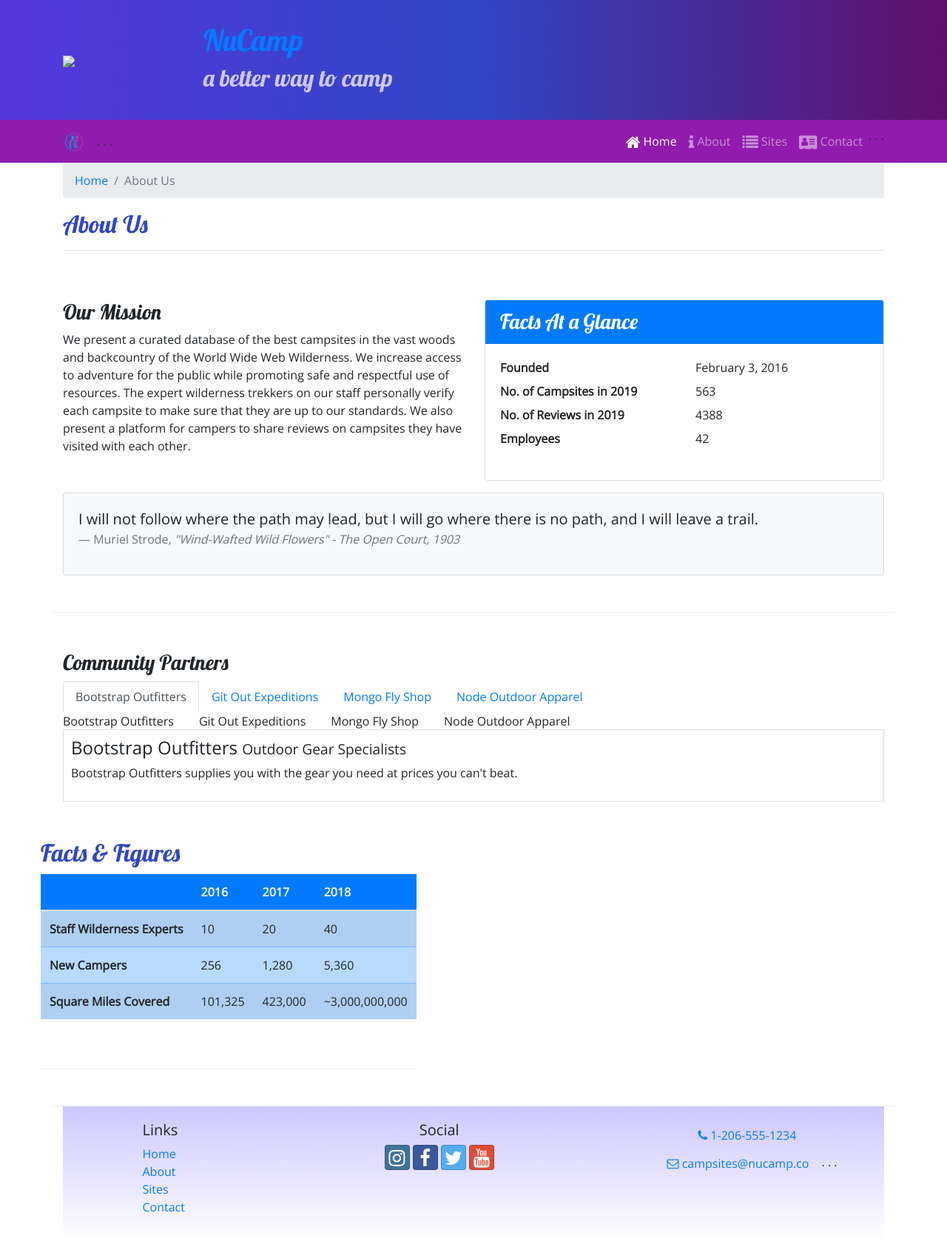
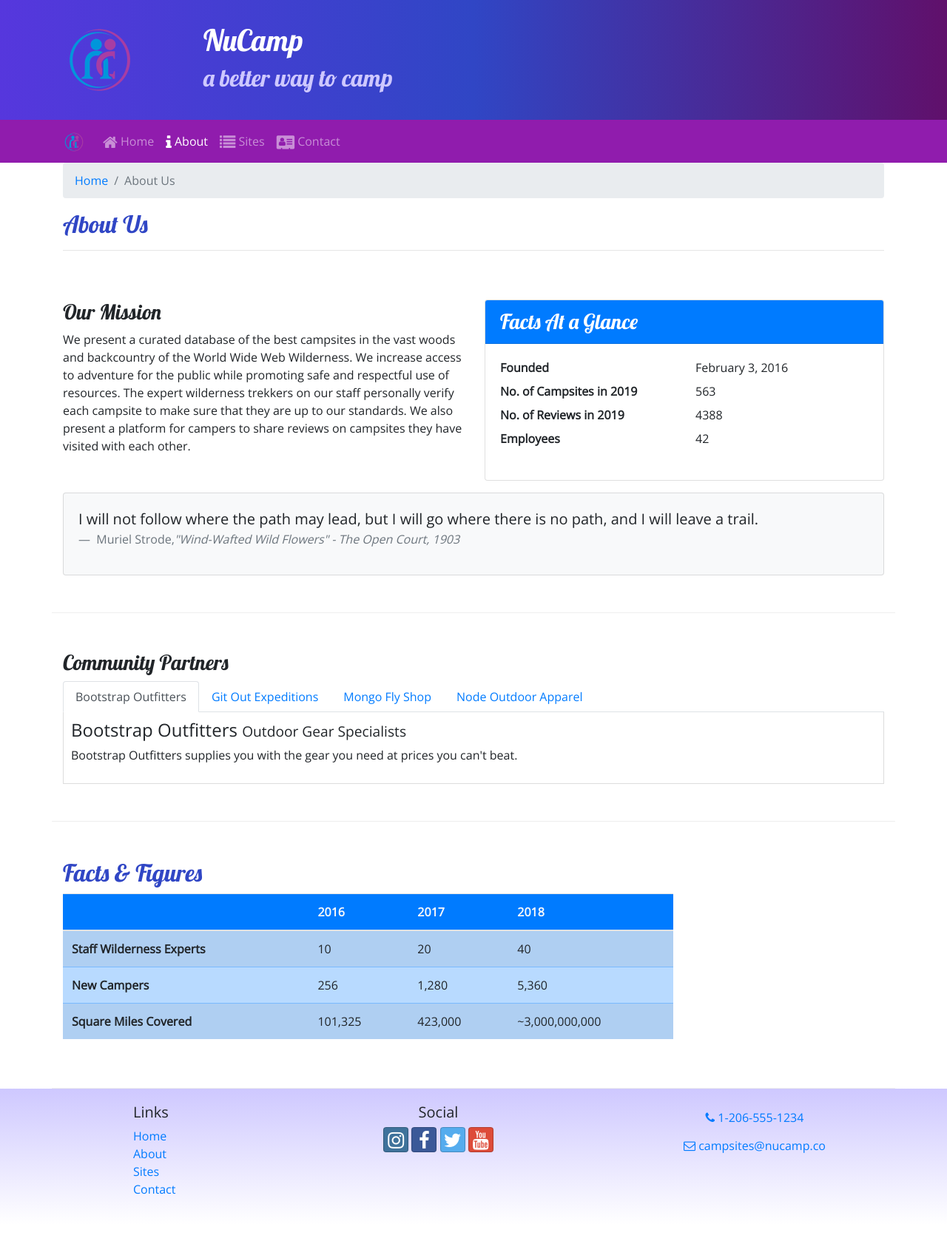
Before and after one commit to InAvision76/Nucamp-Bootstrap-Course, a website: page aboutus.html in a window 1280 px wide. Shown: the whole page at 74% size. After the commit the page ends 1656 px from the top, so only its background shows below. Drawn offline with nearby package versions, Linux system fonts and the light colour scheme.

Commit message:
Complete Tabs

```diff
--- a/aboutus.html
+++ b/aboutus.html
@@ -1,31 +1,38 @@
 <!DOCTYPE html>
 <html lang="en">
-
   <head>
     <!-- Required meta tags always come first -->
     <meta charset="utf-8" />
     <meta name="viewport" content="width=device-width, initial-scale=1" />
-
-    <!--Bootstrap CSS-->
-    <link rel="stylesheet" href="node_modules/bootstrap/dist/css/bootstrap.min.css"/>
-
-
-    <!--Additional CSS must be placed after Bootstrap CSS-->
-    <link rel="stylesheet" href="https://fonts.googleapis.com/css?family=Lobster|Open+Sans" />
+    <!-- Bootstrap CSS -->
+    <link
+      rel="stylesheet"
+      href="node_modules/bootstrap/dist/css/bootstrap.min.css"
+    />
+    <!-- Additional CSS must be placed after Bootstrap CSS -->
+    <link
+      rel="stylesheet"
+      href="node_modules/font-awesome/css/font-awesome.min.css"
+    />
+    <link
+      rel="stylesheet"
+      href="node_modules/bootstrap-social/bootstrap-social.css"
+    />
+    <link
+      rel="stylesheet"
+      href="https://fonts.googleapis.com/css?family=Lobster%7COpen+Sans"
+    />
     <link rel="stylesheet" href="css/styles.css" />
-    <link rel="stylesheet" href="node_modules/font-awesome/css/font-awesome.min.css"/>
-    <link rel="stylesheet" href="node_modules/bootstrap-social/bootstrap-social.css" />
-
     <title>NuCamp: A Better Way To Camp</title>
   </head>
-
   <body>
-
     <header class="jumbotron jumbotron-fluid">
       <div class="container">
         <div class="row">
           <div class="col-4 col-sm-3 col-md-2 align-self-center">
-                    <a href="index.html"><img src="/logo.png" class="img-fluid" />
+            <a href="index.html"
+              ><img src="img/logo.png" class="img-fluid"
+            /></a>
           </div>
           <div class="col">
             <h1>NuCamp</h1>
@@ -34,29 +41,45 @@
         </div>
       </div>
     </header>
-
     <nav class="navbar navbar-expand-sm navbar-dark sticky-top">
       <div class="container">
-                <a class="navbar-brand" href="index.html"><img src="img/logo.png" height="30" width="30" /></a>
-            <button class="navbar-toggler ml-auto" type="button" data-toggle="collapse" data-target="#nucampNavbar">
+        <a href="index.html" class="navbar-brand"
+          ><img src="img/logo.png" height="30" width="30"
+        /></a>
+        <button
+          type="button"
+          class="navbar-toggler"
+          data-toggle="collapse"
+          data-target="#nucampNavbar"
+        >
           <span class="navbar-toggler-icon"></span>
         </button>
         <div class="collapse navbar-collapse" id="nucampNavbar">
           <ul class="navbar-nav">
-                . . .
+            <li class="nav-item">
+              <a class="nav-link" href="index.html"
+                ><i class="fa fa-home fa-lg"></i> Home</a
+              >
+            </li>
+            <li class="nav-item active">
+              <a class="nav-link" href="#"
+                ><i class="fa fa-info fa-lg"></i> About</a
+              >
+            </li>
+            <li class="nav-item">
+              <a class="nav-link" href="#"
+                ><i class="fa fa-list fa-lg"></i> Sites</a
+              >
+            </li>
+            <li class="nav-item">
+              <a class="nav-link" href="contactus.html"
+                ><i class="fa fa-address-card fa-lg"></i> Contact</a
+              >
+            </li>
           </ul>
         </div>
-    <ul class="navbar-nav">
-        <li class="nav-item active"><a class="nav-link" href="#"><i class="fa fa-home fa-lg"></i> Home</a></li>
-        <li class="nav-item"><a class="nav-link" href="aboutus.html"><i class="fa fa-info fa-lg"></i> About</a></li>
-        <li class="nav-item"><a class="nav-link" href="#"><i class="fa fa-list fa-lg"></i> Sites</a></li>
-        <li class="nav-item"><a class="nav-link" href="contactus.html"><i class="fa fa-address-card fa-lg"></i> Contact</a></li>
-. . .
-    </ul>
+      </div>
     </nav>
-</nav>
-
-    <div>
     <div class="container">
       <div class="row">
         <div class="col">
@@ -68,12 +91,18 @@
           <hr />
         </div>
       </div>
-
-        <div>
       <div class="row row-content">
         <div class="col-sm-6">
           <h3>Our Mission</h3>
-                    <p>We present a curated database of the best campsites in the vast woods and backcountry of the World Wide Web Wilderness. We increase access to adventure for the public while promoting safe and respectful use of resources. The expert wilderness trekkers on our staff personally verify each campsite to make sure that they are up to our standards. We also present a platform for campers to share reviews on campsites they have visited with  each other.</p>
+          <p>
+            We present a curated database of the best campsites in the vast
+            woods and backcountry of the World Wide Web Wilderness. We increase
+            access to adventure for the public while promoting safe and
+            respectful use of resources. The expert wilderness trekkers on our
+            staff personally verify each campsite to make sure that they are up
+            to our standards. We also present a platform for campers to share
+            reviews on campsites they have visited with each other.
+          </p>
         </div>
         <div class="col-sm-6">
           <div class="card">
@@ -95,58 +124,94 @@
         <div class="col">
           <div class="card bg-light mt-3">
             <blockquote class="blockquote card-body">
-                            <p class="mb-0">I will not follow where the path may lead, but I will go where there is no path, and I will leave a trail.</p>
-                            <footer class="blockquote-footer">Muriel Strode,
-                                <cite title="Source Title">"Wind-Wafted Wild Flowers" -
-                                    The Open Court, 1903
-                                </cite>
+              <p class="mb-0">
+                I will not follow where the path may lead, but I will go where
+                there is no path, and I will leave a trail.
+              </p>
+              <footer class="blockquote-footer">
+                Muriel Strode,<cite title="Source Title"
+                  >"Wind-Wafted Wild Flowers" - The Open Court, 1903</cite
+                >
               </footer>
             </blockquote>
           </div>
         </div>
       </div>
-        </div>
-
-        <div>
       <div class="row row-content">
-                <div class="col-12">
+        <div class="col">
           <h3>Community Partners</h3>
           <ul class="nav nav-tabs">
-                    <li class="nav-item"><a class="nav-link active" href="#bootstrap" role="tab" data-toggle="tab">Bootstrap Outfitters</a>
-                        Bootstrap Outfitters
+            <li class="nav-item">
+              <a
+                href="#bootstrap"
+                class="nav-link active"
+                role="tab"
+                data-toggle="tab"
+                >Bootstrap Outfitters</a
+              >
             </li>
-                    <li class="nav-item"><a class="nav-link" href="#git" role="tab" data-toggle="tab">Git Out Expeditions</a>
-                        Git Out Expeditions
+            <li class="nav-item">
+              <a href="#git" class="nav-link" role="tab" data-toggle="tab"
+                >Git Out Expeditions</a
+              >
             </li>
-                    <li class="nav-item"><a class="nav-link" href="#mongo" role="tab" data-toggle="tab">Mongo Fly Shop</a>
-                        Mongo Fly Shop
+            <li class="nav-item">
+              <a href="#mongo" class="nav-link" role="tab" data-toggle="tab"
+                >Mongo Fly Shop</a
+              >
             </li>
-                    <li class="nav-item"><a class="nav-link" href="#node" role="tab" data-toggle="tab">Node Outdoor Apparel</a>
-                        Node Outdoor Apparel
+            <li class="nav-item">
+              <a href="#node" class="nav-link" role="tab" data-toggle="tab"
+                >Node Outdoor Apparel</a
+              >
             </li>
           </ul>
           <div class="tab-content">
-                    <div role="tabpanel" class="tab-pane fade show active" id="bootstrap">
-                        <h4>Bootstrap Outfitters <small>Outdoor Gear Specialists</small></h4>
-                        <p class="d-none d-sm-block">Bootstrap Outfitters supplies you with the gear you need at prices you can't beat.</p>
+            <div
+              class="tab-pane fade show active"
+              id="bootstrap"
+              role="tabpanel"
+            >
+              <h4>
+                Bootstrap Outfitters <small>Outdoor Gear Specialists</small>
+              </h4>
+              <p class="d-none d-sm-block">
+                Bootstrap Outfitters supplies you with the gear you need at
+                prices you can't beat.
+              </p>
             </div>
-                    <div role="tabpanel" class="tab-pane fade" id="git">
-                        <h4>Git Out Expeditions <small>Group Adventure Expeditions</small></h4>
-                        <p class="d-none d-sm-block">Join Git Out Expeditions to explore new horizons with a group of other adventurers!</p>
+            <div class="tab-pane fade" id="git" role="tabpanel">
+              <h4>
+                Git Out Expeditions <small>Group Adventure Expeditions</small>
+              </h4>
+              <p class="d-none d-sm-block">
+                Join Git Out Expeditions to explore new horizons with a group of
+                other adventurers!
+              </p>
             </div>
-                    <div role="tabpanel" class="tab-pane fade" id="mongo">
-                        <h4>Mongo Fly Shop <small>Your Neighborhood Fly Fishing Shop.</small></h4>
-                        <p class="d-none d-sm-block">Need a new fishing pole, a tacklebox, or flies of all kinds? Stop by Mongo Fly Shop.</p>
+            <div class="tab-pane fade" id="mongo" role="tabpanel">
+              <h4>
+                Mongo Fly Shop <small>Your Neighborhood Fly Fishing Shop</small>
+              </h4>
+              <p class="d-none d-sm-block">
+                Need a new fishing pole, a tacklebox, or flies of all kinds?
+                Stop by Mongo Fly Shop.
+              </p>
             </div>
-                    <div role="tabpanel" class="tab-pane fade" id="node">
-                        <h4>Node Outdoor Apparel <small>Outdoor Clothes & Shoes</small></h4>
-                        <p class="d-none d-sm-block">From polar fleeces to swimsuits, hiking boots to waders, a visit to Node will be sure to get you covered.</p>
+            <div class="tab-pane fade" id="node" role="tabpanel">
+              <h4>
+                Node Outdoor Apparel <small>Outdoor Clothes & Shoes</small>
+              </h4>
+              <p class="d-none d-sm-block">
+                From polar fleeces to swimsuits, hiking boots to waders, a visit
+                to Node will be sure to get you covered.
+              </p>
             </div>
           </div>
         </div>
-
+      </div>
       <div class="row row-content">
-            <div class="col-l-9">
+        <div class="col-sm-9">
           <h2>Facts &amp; Figures</h2>
           <div class="table-responsive">
             <table class="table table-striped">
@@ -183,7 +248,6 @@
         </div>
       </div>
     </div>
-
     <footer class="site-footer">
       <div class="container">
         <div class="row">
@@ -198,25 +262,42 @@
           </div>
           <div class="col-6 col-sm-5 text-center">
             <h5>Social</h5>
-                    <a class="btn btn-social-icon btn-instagram" href="http://instagram.com/"><i class="fa fa-instagram"></i></a>
-                    <a class="btn btn-social-icon btn-facebook" href="http://facebook.com/"><i class="fa fa-facebook"></i></a>
-                    <a class="btn btn-social-icon btn-twitter" href="http://twitter.com/"><i class="fa fa-twitter"></i></a>
-                    <a class="btn btn-social-icon btn-google" href="http://youtube.com/"><i class="fa fa-youtube"></i></a>
+            <a
+              class="btn btn-social-icon btn-instagram"
+              href="http://instagram.com/"
+              ><i class="fa fa-instagram"></i
+            ></a>
+            <a
+              class="btn btn-social-icon btn-facebook"
+              href="http://facebook.com/"
+              ><i class="fa fa-facebook"></i
+            ></a>
+            <a
+              class="btn btn-social-icon btn-twitter"
+              href="http://twitter.com/"
+              ><i class="fa fa-twitter"></i
+            ></a>
+            <a class="btn btn-social-icon btn-google" href="http://youtube.com/"
+              ><i class="fa fa-youtube"></i
+            ></a>
           </div>
           <div class="col-sm-4 text-center">
-                    <a role="button" class="btn btn-link" href="tel:+12065551234"><i class="fa fa-phone"></i> 1-206-555-1234</a><br />
-                    <a role="button" class="btn btn-link" href="mailto:campsites@nucamp.co"><i class="fa fa-envelope-o"></i> campsites@nucamp.co</a>
-. . .
+            <a href="tel:+12065551234" role="button" class="btn btn-link"
+              ><i class="fa fa-phone"></i> 1-206-555-1234</a
+            ><br />
+            <a
+              href="mailto:campsites@nucamp.co"
+              role="button"
+              class="btn btn-link"
+              ><i class="fa fa-envelope-o"></i> campsites@nucamp.co</a
+            >
           </div>
         </div>
       </div>
     </footer>
-
+    <!-- JQuery must come first, then Popper.js, then the Bootstrap Javascript plugins. -->
     <script src="node_modules/jquery/dist/jquery.slim.min.js"></script>
     <script src="node_modules/popper.js/dist/umd/popper.min.js"></script>
     <script src="node_modules/bootstrap/dist/js/bootstrap.min.js"></script>
-
-
   </body>
-
 </html>
```
Also changed, not shown: contactus.html (+1 -1 lines). Lines whose indentation alone changed are shown as unchanged.
